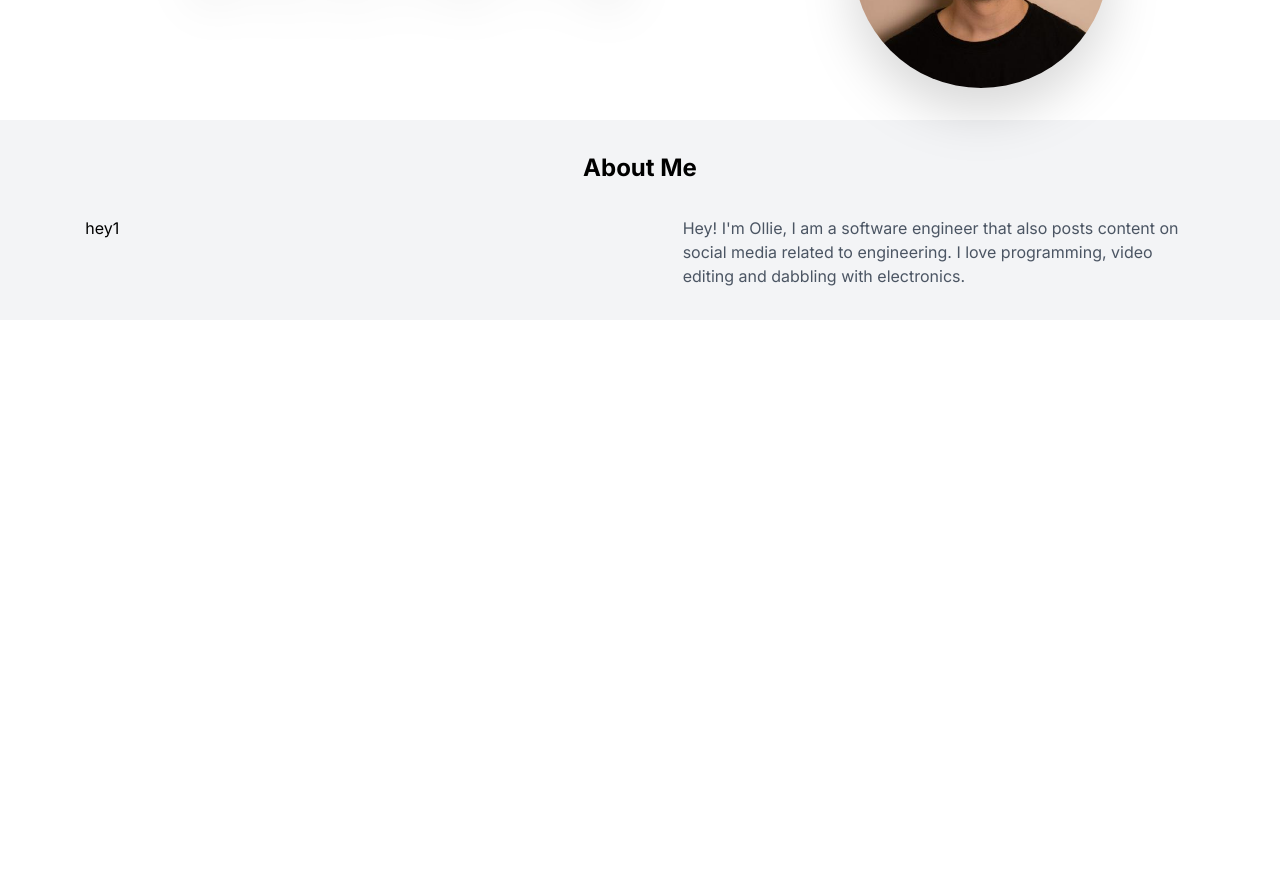
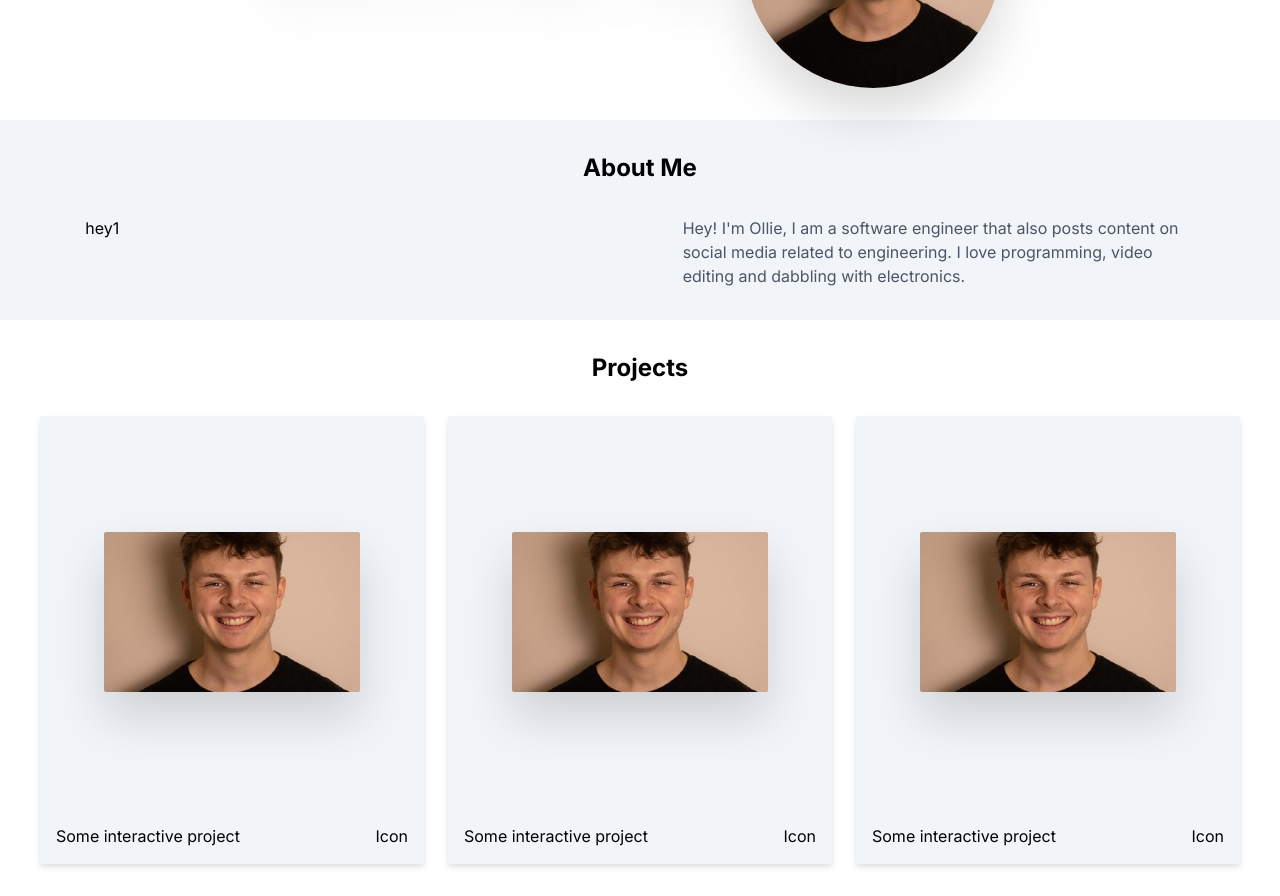
Before and after one commit to OlliePugh/ollieq.co.uk, a Next.js app: page / in a window 1280 px wide. Shown: the part 200-1096 px from the top of the page. Before the commit the page ends 800 px from the top, so only its background shows below. Built offline with nearby package versions, Linux system fonts and the light colour scheme.

Commit message:
added projects section

```diff
--- a/app/components/atoms/color-follow-cursor-bg.tsx
+++ b/app/components/atoms/color-follow-cursor-bg.tsx
@@ -2,11 +2,11 @@
 
 import { useEffect, useState } from "react";
 
-interface ColorFollowCursorBgProps {
+interface ColourFollowCursorBgProps {
   children: React.ReactNode;
 }
 
-const ColorFollowCursorBg = ({ children }: ColorFollowCursorBgProps) => {
+const ColourFollowCursorBg = ({ children }: ColourFollowCursorBgProps) => {
   const [elementRect, setElementRect] = useState<DOMRect | null>(null);
   const [mousePos, setMousePos] = useState<{ x: number; y: number }>({
     x: 0,
@@ -27,7 +27,7 @@ const ColorFollowCursorBg = ({ children }: ColorFollowCursorBgProps) => {
 
   useEffect(() => {
     const updateElementRect = () => {
-      const element = document.getElementById("color-follow-cursor-bg");
+      const element = document.getElementById("colour-follow-cursor-bg");
       if (element) {
         setElementRect(element.getBoundingClientRect());
       }
@@ -53,7 +53,7 @@ const ColorFollowCursorBg = ({ children }: ColorFollowCursorBgProps) => {
 
   return (
     <div
-      id="color-follow-cursor-bg"
+      id="colour-follow-cursor-bg"
       className="-z-10 relative"
       style={{
         background: `radial-gradient(120px 120px at ${gradientX}% ${gradientY}%, rgb(230, 230, 230), rgb(255, 255, 255))`,
@@ -64,4 +64,4 @@ const ColorFollowCursorBg = ({ children }: ColorFollowCursorBgProps) => {
   );
 };
 
-export default ColorFollowCursorBg;
+export default ColourFollowCursorBg;
--- a/app/components/atoms/faded-overlay.tsx
+++ b/app/components/atoms/faded-overlay.tsx
@@ -17,9 +17,7 @@ const FadedOverlay = ({ children, enabled }: FadedOverlayProps) => {
             "linear-gradient(to bottom, transparent 0%, transparent 70%, rgba(255, 255, 255, 1) 90%)",
         }}
       >
-        <div style={{ zIndex: -1 }} className="relative w-full h-full">
-          {children}
-        </div>
+        <div className="-z-10 relative w-full h-full">{children}</div>
       </div>
     </div>
   );
--- a/app/components/atoms/headshot-image.tsx
+++ b/app/components/atoms/headshot-image.tsx
@@ -5,6 +5,7 @@ const HeadshotImage = () => {
     <Image
       src={"/images/headshot.jpeg"}
       alt="Picture of the author"
+      priority
       fill
       className="rounded-full" // just an example
     />
--- /dev/null
+++ b/app/components/atoms/intro-section.tsx
@@ -0,0 +1,14 @@
+interface IntersectionProps {
+  className?: string;
+  children: React.ReactNode;
+}
+
+const IntroSection = ({ className, children }: IntersectionProps) => {
+  return (
+    <div className={`${className || ""} flex justify-center`}>
+      <div className="max-w-screen-2xl">{children}</div>
+    </div>
+  );
+};
+
+export default IntroSection;
--- a/app/components/molecules/about-me.tsx
+++ b/app/components/molecules/about-me.tsx
@@ -1,6 +1,9 @@
+import IntroSection from "../atoms/intro-section";
+
 const AboutMe = () => {
   return (
-    <div className=" bg-gray-100 py-8 px-16 md:px-0">
+    <IntroSection className="bg-slate-100">
+      <div className="py-8 px-16 md:px-0">
         <h1 className="text-center font-bold text-2xl">About Me</h1>
         <div className="flex flex-col-reverse md:flex-row justify-evenly pt-8">
           <div className="basis-2/5">hey1</div>
@@ -11,6 +14,7 @@ const AboutMe = () => {
           </p>
         </div>
       </div>
+    </IntroSection>
   );
 };
 
--- a/app/components/molecules/header.tsx
+++ b/app/components/molecules/header.tsx
@@ -3,6 +3,7 @@ import { useEffect, useState } from "react";
 import FadedOverlay from "../atoms/faded-overlay";
 import HeadshotImage from "../atoms/headshot-image";
 import { BREAK_POINTS } from "@/app/consts";
+import IntroSection from "../atoms/intro-section";
 
 const IntroductionName = () => {
   const [isAboveMdThreshold, setIsAboveMdThreshold] = useState(false);
@@ -25,8 +26,9 @@ const IntroductionName = () => {
   }, []);
 
   return (
+    <IntroSection>
       <div className="flex flex-col-reverse md:flex-row py-8">
-      <div className="md:basis-2/3 flex justify-center items-center ">
+        <div className="md:basis-2/3 flex justify-center items-center">
           <div className="-translate-y-8 z-10 sm:-translate-y-12 md:translate-y-0">
             <h1 className="text-3xl tracking-[1rem] font-bold drop-shadow-2xl text-center sm:text-6xl sm:tracking-[1.5rem] md:text-left md:tracking-[2rem]">
               OLLIE•Q
@@ -47,6 +49,7 @@ const IntroductionName = () => {
           </div>
         </div>
       </div>
+    </IntroSection>
   );
 };
 
--- /dev/null
+++ b/app/components/molecules/project-tile.tsx
@@ -0,0 +1,28 @@
+import Image from "next/image";
+
+const ProjectTile = ({ project }: { project: Project }) => {
+  return (
+    <div className="w-[16rem] h-[20rem] sm:w-[24rem] sm:h-[28rem]">
+      <div className="group/tile h-full w-full bg-slate-100 rounded-sm drop-shadow-md flex flex-col cursor-pointer">
+        <div className="bg-red grow flex items-center justify-center">
+          <div className="rounded-sm overflow-hidden h-[8rem] w-[12rem]  sm:h-[10rem] sm:w-[16rem] transition ease-in-out duration-500 drop-shadow-2xl group-hover/tile:drop-shadow-[0_20px_20px_rgba(0,0,0,0.6)] group-hover/tile:-translate-y-2">
+            <Image
+              src={project.imagePath}
+              alt={`Image of the ${project.title} project`}
+              style={{ objectFit: "cover" }}
+              fill
+            />
+          </div>
+        </div>
+        <div className="w-full p-4 flex justify-between gap-4">
+          <p className="whitespace-nowrap overflow-ellipsis overflow-hidden">
+            {project.title}
+          </p>
+          <div>Icon</div>
+        </div>
+      </div>
+    </div>
+  );
+};
+
+export default ProjectTile;
--- /dev/null
+++ b/app/components/molecules/projects.tsx
@@ -0,0 +1,26 @@
+import IntroSection from "../atoms/intro-section";
+import ProjectTile from "./project-tile";
+
+const fakeProject: Project = {
+  title: "Some interactive project",
+  imagePath: "/images/headshot.jpeg",
+  technologiesUsed: [],
+  youtubeUrl: "",
+};
+
+const Projects = () => {
+  return (
+    <IntroSection>
+      <div className="py-8 px-8 md:px-0">
+        <h1 className="text-center font-bold text-2xl">Projects</h1>
+        <div className="flex flex-wrap justify-center pt-8 gap-6">
+          <ProjectTile project={fakeProject} />
+          <ProjectTile project={fakeProject} />
+          <ProjectTile project={fakeProject} />
+        </div>
+      </div>
+    </IntroSection>
+  );
+};
+
+export default Projects;
--- a/app/page.tsx
+++ b/app/page.tsx
@@ -1,11 +1,13 @@
 import IntroductionName from "./components/molecules/header";
 import AboutMe from "./components/molecules/about-me";
+import Projects from "./components/molecules/projects";
 
 export default function Home() {
   return (
-    <main className="min-h-screen max-w-screen-2xl m-auto">
+    <main className="min-h-screen m-auto">
       <IntroductionName />
       <AboutMe />
+      <Projects />
     </main>
   );
 }
--- /dev/null
+++ b/app/types.ts
@@ -0,0 +1,11 @@
+interface Project {
+  title: string;
+  imagePath: string;
+  technologiesUsed: Tech[];
+  youtubeUrl: string;
+}
+
+enum Tech {
+  JAVASCRIPT = "javascript",
+  TYPESCRIPT = "typescript",
+}
```
Lines whose indentation alone changed are shown as unchanged.
